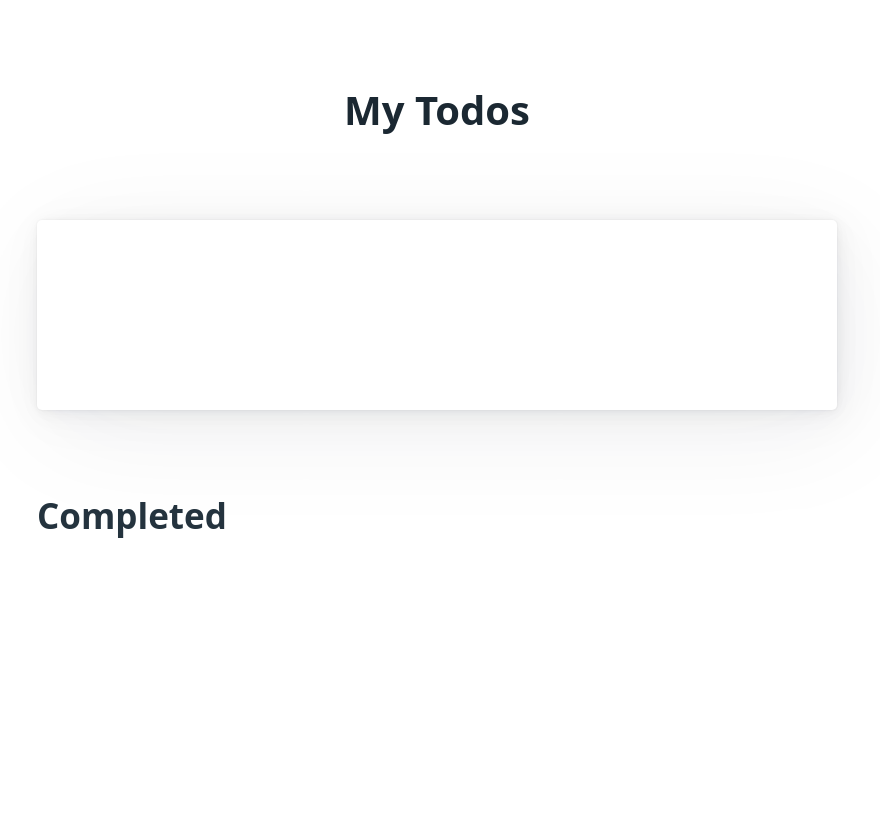
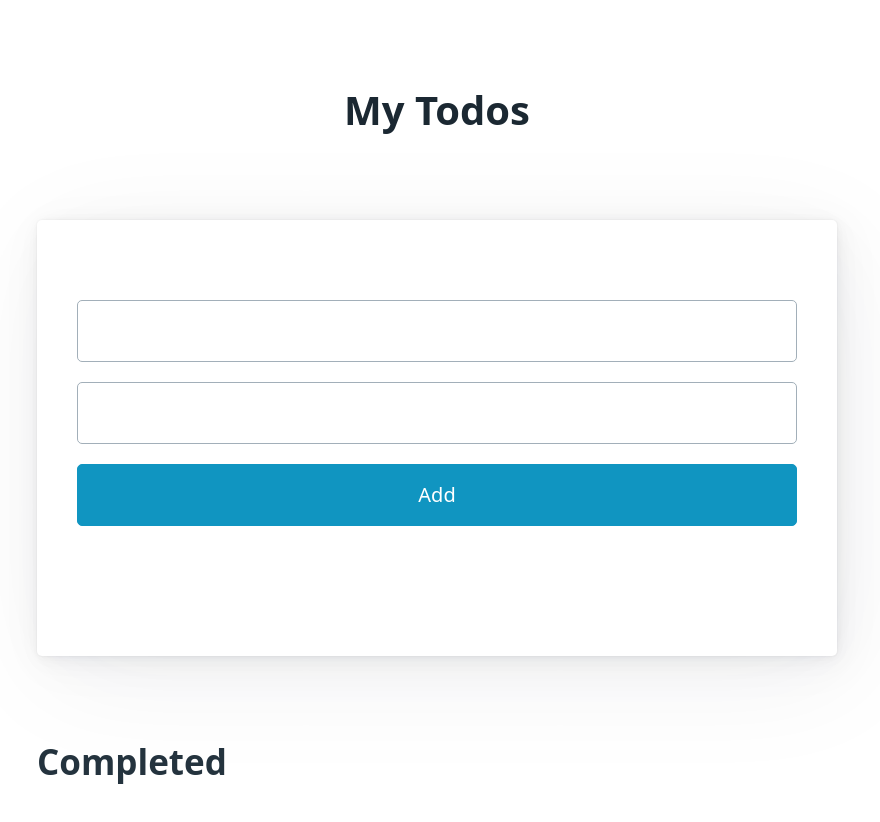
Before and after one commit to samcyn/react-challenge-1, a React (Vite) app: page / in a window 1280 px wide. Shown: the top 822 px of the page, without its empty margins (203-1083 px from the left). Before the commit the page ends 800 px from the top, so only its background shows below. Built offline with nearby package versions, Linux system fonts and the light colour scheme.

Commit message:
feat: Implement the add Todo form

```diff
--- a/src/App.tsx
+++ b/src/App.tsx
@@ -6,12 +6,19 @@ import { TodoItem } from "./components/todo-item";
 function App() {
   const [todos, setTodos] = useState<Todo[]>([]);
 
+  const onAddTodo = (todo: Todo) => {
+    setTodos(prev => [
+      ...prev,
+      todo,
+    ]);
+  }
+
   return (
     <>
       <h1>My Todos</h1>
       <section>
         <article>
-          <AddTodoForm />
+          <AddTodoForm onAdd={onAddTodo}/>
         </article>
       </section>
       <section>
--- a/src/components/add-todo-form.tsx
+++ b/src/components/add-todo-form.tsx
@@ -1,10 +1,49 @@
+import React, { useState } from 'react';
+
 import type { Todo } from "../app.types";
-import { convertStringToTags } from "../utils";
+
+import { convertStringToTags, createId } from "../utils";
 
 type AddTodoFormProps = {
   onAdd: (todo: Todo) => void;
 };
 
+const FieldInput = (props: React.InputHTMLAttributes<HTMLInputElement>) => {
+  return (<input {...props} />)
+}
+
 export function AddTodoForm({ onAdd }: AddTodoFormProps) {
-  return <form>{/* implement me */}</form>;
+  const [form, setForm] = useState({
+    title: '',
+    tags: ''
+  });
+
+  const handleChange = (event: React.ChangeEvent<HTMLInputElement>) => {
+    setForm(prev => ({
+      ...prev,
+      [event.target.name]: event.target.value
+    }))
+  }
+
+  const handleSubmit = (event:  React.FormEvent<HTMLFormElement>) => {
+    event.preventDefault();
+    const { title, tags } = form;
+    // show a notification/validation errors
+    if(!title) {
+      return;
+    }
+    const todo: Todo = {
+      title,
+      completed: false,
+      id: createId(),
+      tags: convertStringToTags(tags)
+    };
+    onAdd(todo);
+  };
+
+  return (<form onSubmit={handleSubmit}>
+    <FieldInput name="todo" value={form.title} onChange={handleChange} required />
+    <FieldInput name="tags" value={form.tags} onChange={handleChange}/>
+    <FieldInput type="submit" value="Add" />
+  </form>);
 }
```
